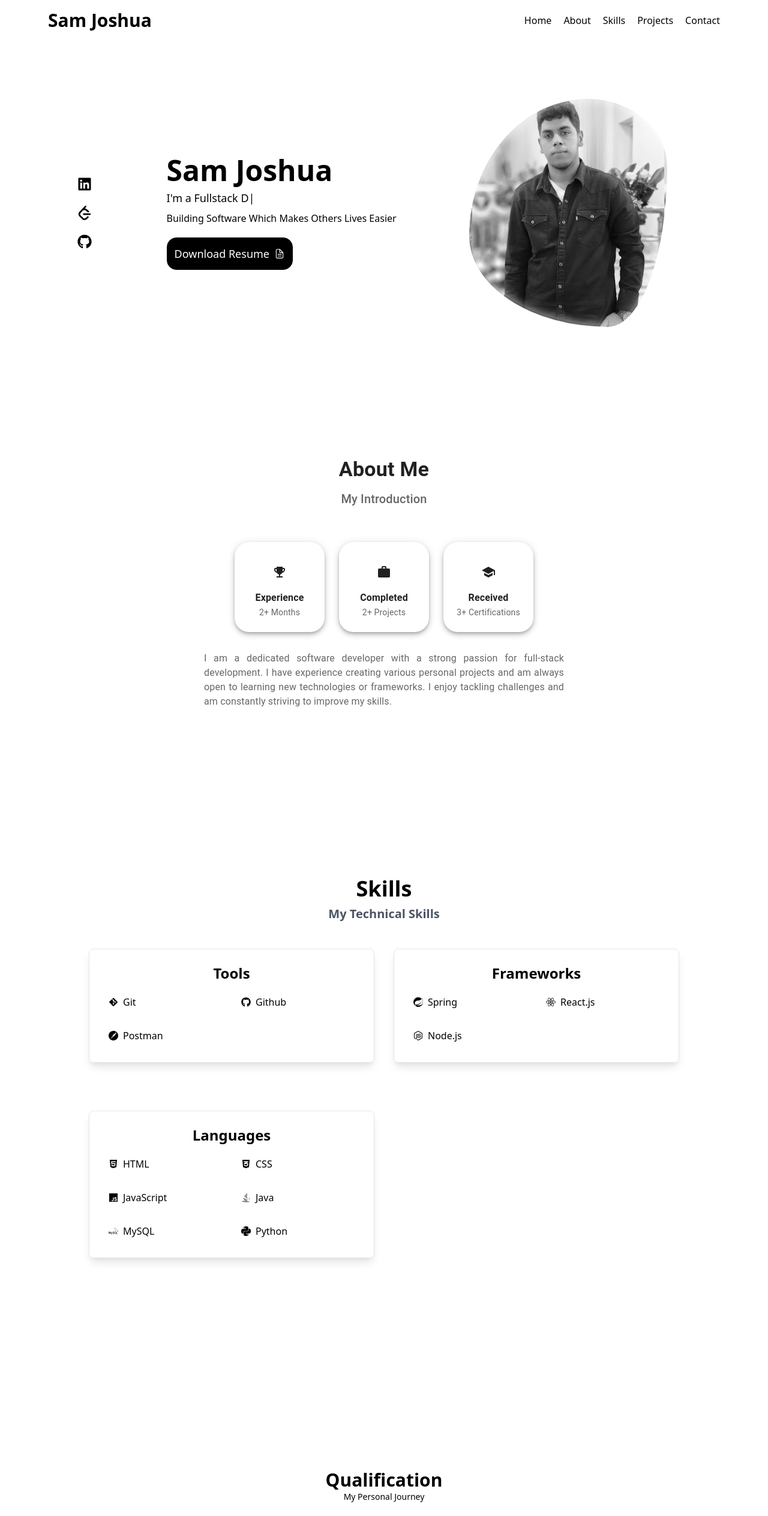
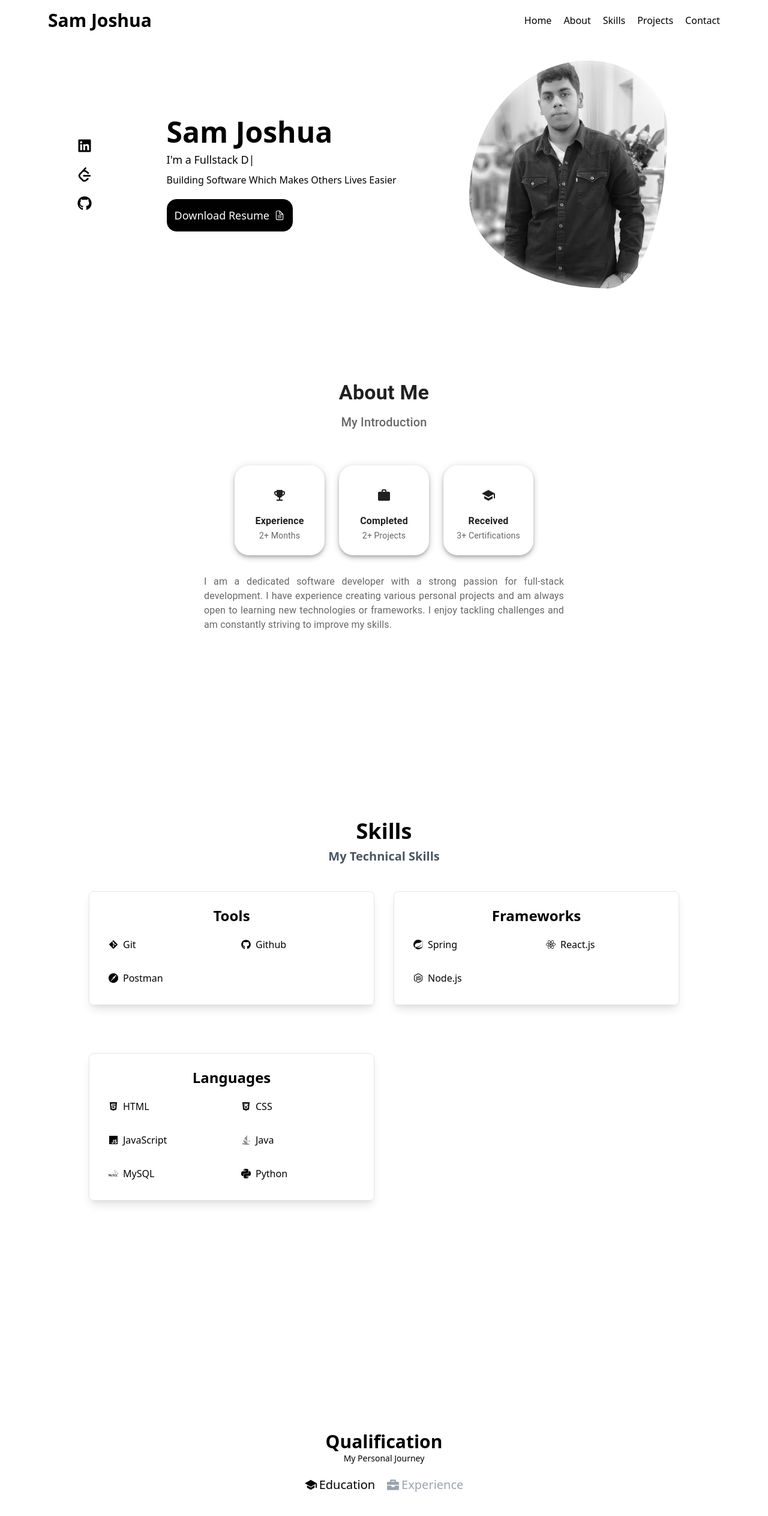
Before and after one commit to samjoshua2002/SamJoshua, a React (Create React App) app: page / in a window 1280 px wide. Shown: the top 2528 px of the page at 60% size. Built offline with nearby package versions, Linux system fonts and the light colour scheme.

Commit message:
refactor App and Navbar components for improved layout and spacing

```diff
--- a/src/App.js
+++ b/src/App.js
@@ -15,13 +15,13 @@ function App() {
     <div>
       <Navbar />
       <div>
-        <section id="home" className="py-16">
+        <section id="home" >
           <Home />
         </section>
         <section id="about" className="py-20">
           <About />
         </section>
-        <section id="skills" className="py-20">
+        <section id="skills" className="py-28">
           <Skills />
         </section>
         <section id="timeline" className="py-20">
@@ -36,12 +36,12 @@ function App() {
         <section id="testimonial" className="py-20">
           <Testimonial />
         </section>
-        <section id="contact" className="py-20">
+        <section id="contact" className="py-28">
           <Contact />
         </section>
       </div>
+      <div className='py-10'> <Footer /></div>
 
-      <Footer />
     </div>
   );
 }
--- a/src/Navbar.js
+++ b/src/Navbar.js
@@ -1,13 +1,13 @@
 import React, { useState, useEffect } from "react";
 import { Link } from "react-scroll";
-import { Details, Links } from "./constants/contents"; // Assume you have these defined in your project
+import { Details, Links } from "./constants/contents";
 import { BottomNavigation, BottomNavigationAction } from "@mui/material";
-import { Home, User, Briefcase, Mail, Code } from "lucide-react"; // Icons
-import { motion } from "framer-motion"; // Import Framer Motion
+import { Home, User, Briefcase, Mail, Code } from "lucide-react";
+import { motion } from "framer-motion";
 
 export default function Navbar() {
-  const [value, setValue] = useState(0); // Track selected bottom nav
-  const [showNavbar, setShowNavbar] = useState(true); // Toggle navbar visibility
+  const [value, setValue] = useState(0);
+  const [showNavbar, setShowNavbar] = useState(true);
   let lastScrollTop = 0;
 
   // Hide navbar on scroll down and show on scroll up
```
